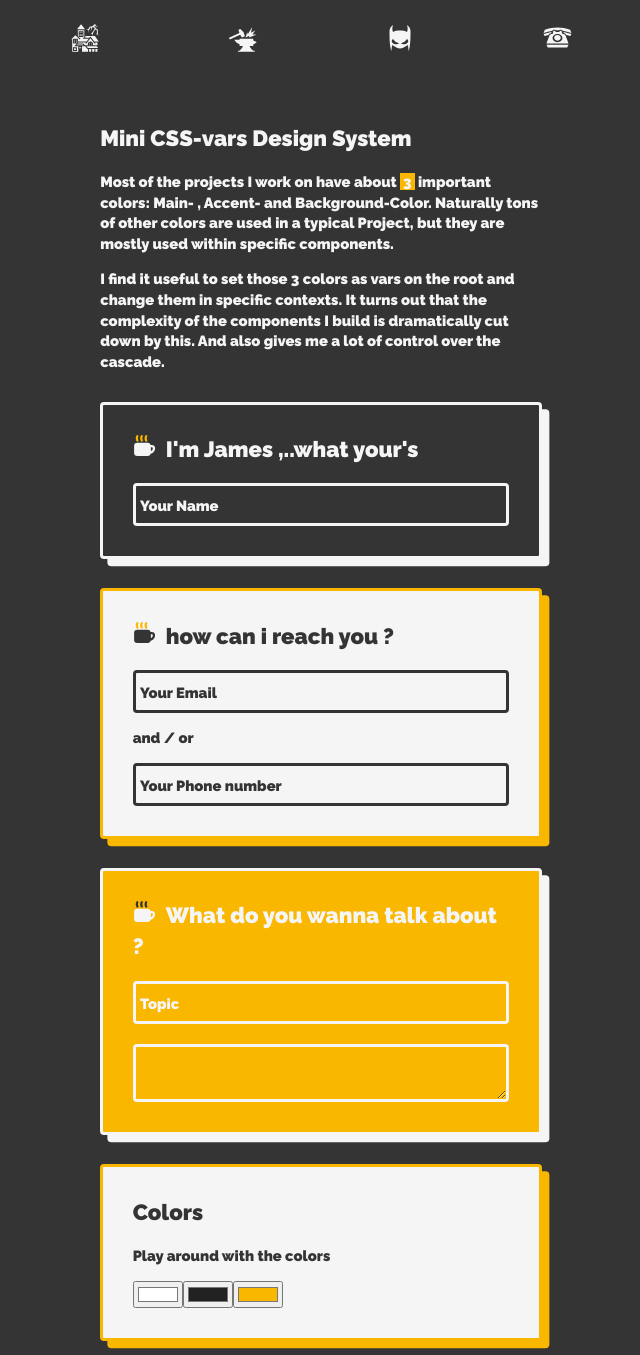
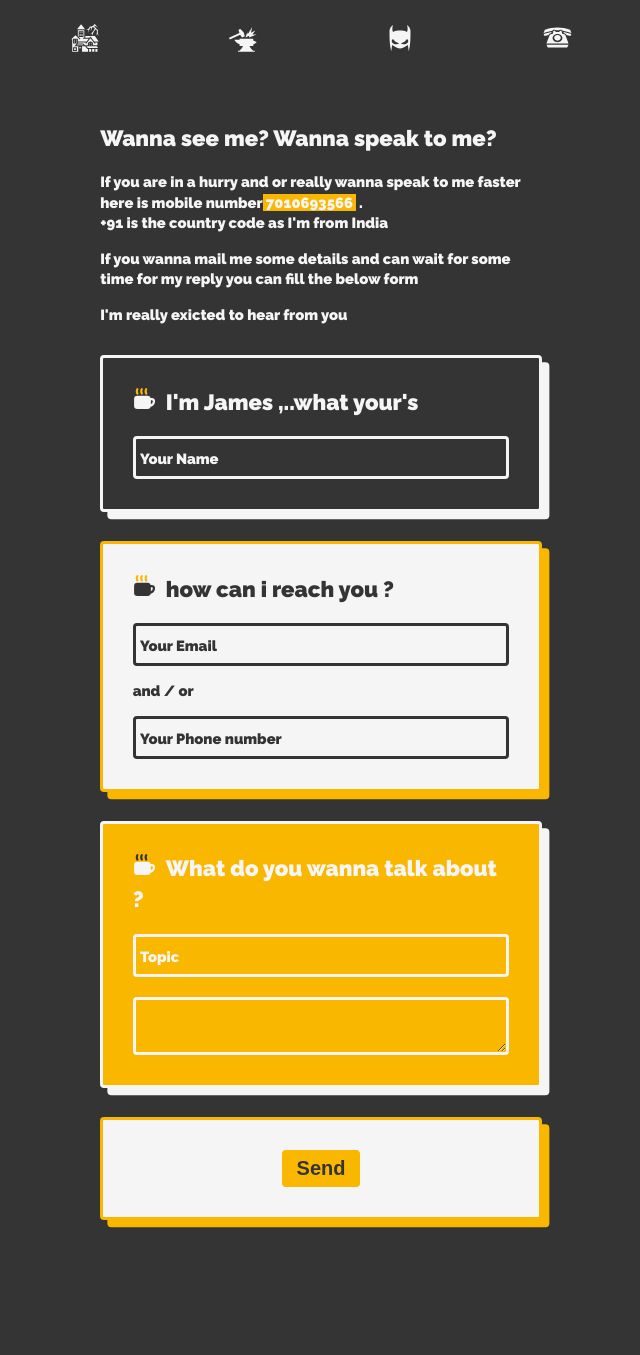
Before and after one commit to joyjames143/portfolio-reactjs, a React (Create React App) app: page /contact in a window 1280 px wide. Shown: the whole page, without its empty margins (319-959 px from the left). After the commit the page ends 1234 px from the top, so only its background shows below. Built offline with nearby package versions, Linux system fonts and the light colour scheme; a web font is replaced by a local one.

Commit message:
most of the work is done just some tinkering is pending

```diff
--- a/src/components/about/About.jsx
+++ b/src/components/about/About.jsx
@@ -58,9 +58,8 @@ export default function About() {
                 🎓React.js 🎓Node.js 🎓Python 🎓Java 🎓
                   <br/>
                   <br/>
-                Stuck on a highway with the bike problem.
-                  <br/>
-                if it is about the bike repair i am studyiong about it
+                Stuck on a highway with the bike problem, Contact me i will hep you because
+                if it is about the bike i probably know/studying about it
                 </p>
             </div>
             {/* <h1>DASHES 😎</h1>
--- a/src/components/contact/Contact.css
+++ b/src/components/contact/Contact.css
@@ -107,6 +107,8 @@
 }
 .contact-main .button-group {
   margin-top: calc(var(--size-bezel) * 2.5);
+  display: flex;
+  justify-content: center;
 }
 .contact-main button {
   color: currentColor;
@@ -115,6 +117,7 @@
   border: none;
   border-radius: var(--size-radius);
   font-weight: 900;
+  font-size: 20px;
 }
 .contact-main button[type=reset] {
   background: var(--color-background);
--- a/src/components/contact/Contact.jsx
+++ b/src/components/contact/Contact.jsx
@@ -1,9 +1,51 @@
-import React from 'react'
+import React,{useState} from 'react'
 import "./Contact.css"
 import Navbar from '../navbar/Navbar';
 
 
 export default function Contact() {
+  const[name,setName] = useState("");
+  const[email,setEmail] = useState("");
+  const[phone,setPhone] = useState("");
+  const[topic,setTopic] = useState("");
+  const[content,setContent] = useState("");
+
+
+const onclickSend = async() =>{
+  console.log(name,email,phone,topic,content)
+
+  let jsonbody = {}
+
+  jsonbody["reciver_mail"] = "joyjames143007@gmail.com"
+  jsonbody["reciver_pass"] = "myhnqrocosbcoumt"
+
+
+  jsonbody["firstName"] = name
+  jsonbody["email"] = email
+  jsonbody["phone"] = phone
+  // jsonbody["topic"] = topic
+  jsonbody["message"] = content
+
+    let response = await fetch("https://email-server-node-js.onrender.com/contact", {
+      method: "POST",
+      headers: {
+        "Content-Type": "application/json;charset=utf-8",
+        // "Access-Control-Allow-Origin":"*",
+        // "Access-Control-Request-Method":"*",
+        // "Access-Control-Allow-Methods":"GET,PUT,POST,DELETE,PATCH",
+        // "Access-Control-Allow-Headers":"Content-Type",
+        // "Access-Control-Expose-Headers":"Content-Type"
+      },
+      body: JSON.stringify(jsonbody),
+    });
+    console.log(JSON.stringify(jsonbody))
+    console.log(response)
+
+}
+
+
+
+
   return (
     <div className='contact-main'>
 
@@ -12,18 +54,17 @@ export default function Contact() {
 
 
   <article className="l-design-widht">
-    <h1>Mini CSS-vars Design System</h1>
+    <h1>Wanna see me? Wanna speak to me?</h1>
     <p>
-      Most of the projects I work on have about <mark>3</mark> important colors:
-      Main- , Accent- and Background-Color. Naturally tons of other colors are
-      used in a typical Project, but they are mostly used within specific
-      components.
+      If you are in a hurry and or really wanna speak to me faster here is mobile number
+       <mark>7010693566</mark> .
+       <br/>+91 is the country code as I'm from India
     </p>
     <p>
-      I find it useful to set those 3 colors as vars on the root and change them
-      in specific contexts. It turns out that the complexity of the components I
-      build is dramatically cut down by this. And also gives me a lot of control
-      over the cascade.
+      If you wanna mail me some details and can wait for some time for my reply you can fill the below form
+    </p>
+    <p>
+      I'm really exicted to hear from you
     </p>
     <div className="card">
       <h2>
@@ -33,7 +74,7 @@ export default function Contact() {
         I'm James ,..what your's
       </h2>
       <label className="input">
-        <input className="input__field" type="text" placeholder=" " />
+        <input className="input__field" type="text" placeholder=" " onChange={e => setName(e.target.value)}/>
         <span className="input__label">Your Name</span>
       </label>
       {/* <div className="button-group">
@@ -50,22 +91,12 @@ export default function Contact() {
         how can i reach you ?
       </h2>
       <label className="input">
-        <input
-          className="input__field"
-          type="text"
-          placeholder=" "
-
-        />
+        <input className="input__field" type="text" placeholder=" " onChange={e => setEmail(e.target.value)}/>
         <span className="input__label">Your Email </span>
       </label>
       <p>and / or</p>
       <label className="input">
-        <input
-          className="input__field"
-          type="text"
-          placeholder=" "
-
-        />
+        <input className="input__field" type="text" placeholder=" " onChange={e => setPhone(e.target.value)} />
         <span className="input__label">Your Phone number</span>
       </label>
       {/* <div className="button-group">
@@ -81,10 +112,10 @@ export default function Contact() {
         What do you wanna talk about ?
       </h2>
       <label className="input">
-        <input className="input__field" type="text" placeholder=" " />
+        <input className="input__field" type="text" placeholder=" " onChange={e => setTopic(e.target.value)}/>
         <span className="input__label">Topic</span>
         <br/>
-        <textarea className="input__field" type="text" placeholder=" " />
+        <textarea className="input__field" type="text" placeholder=" " onChange={e => setContent(e.target.value)}/>
 
       </label>
       {/* <div className="button-group">
@@ -93,11 +124,10 @@ export default function Contact() {
       </div> */}
     </div>
     <div className="card card--inverted">
-      <h2>Colors</h2>
-      <p>Play around with the colors</p>
-      <input type="color" data-color="light" defaultValue="#ffffff" />
-      <input type="color" data-color="dark" defaultValue="#212121" />
-      <input type="color" data-color="signal" defaultValue="#fab700" />
+    <div className="button-group">
+        <button onClick={()=>onclickSend()}>Send</button>
+      </div>
+
     </div>
   </article>
   </div>
```
